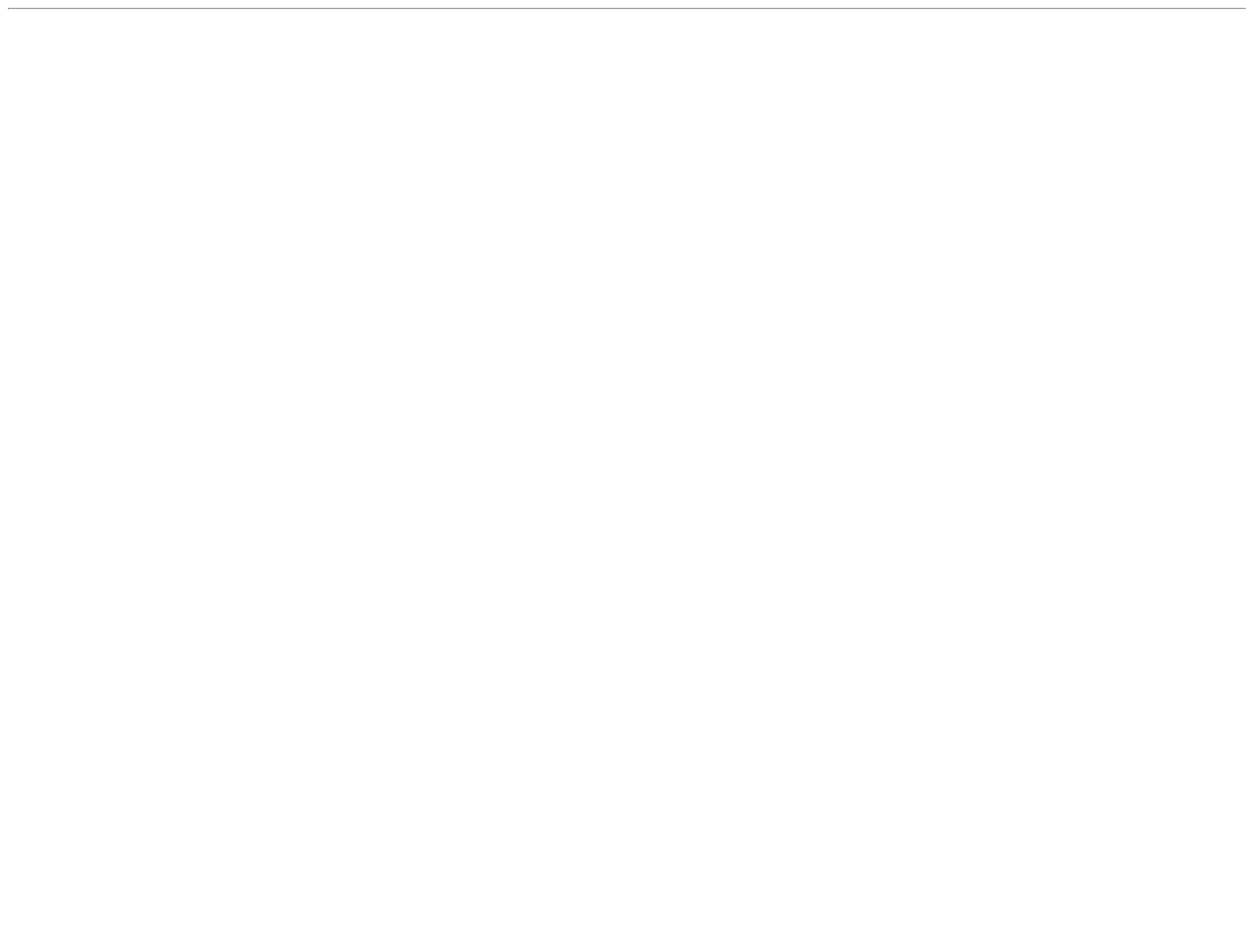
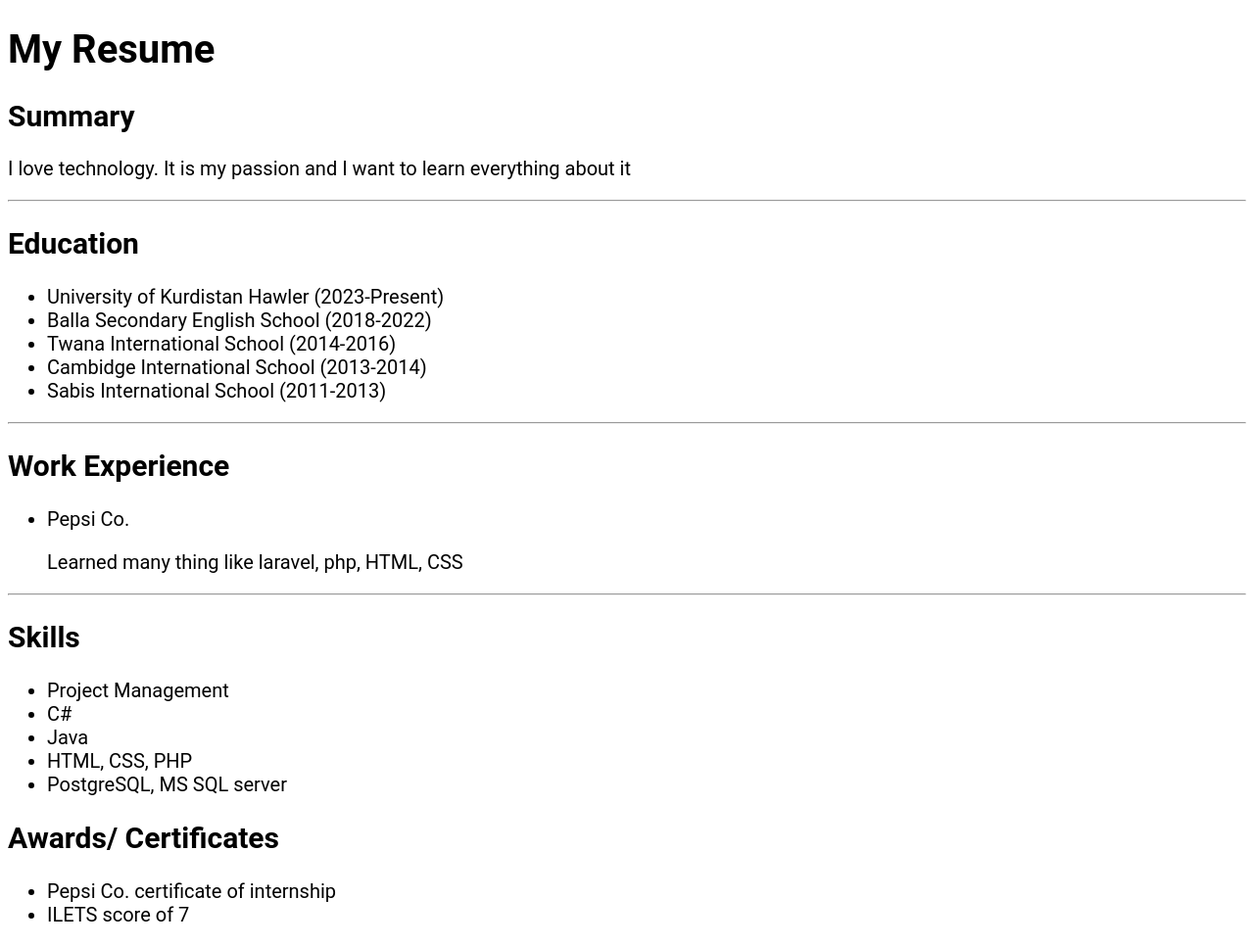
Before and after one commit to GoldenDipper/html-portfolio, a plain HTML site: page index.html in a window 1280 px wide. Shown: the whole page at 98% size. Before the commit the page ends 800 px from the top, so only its background shows below. Drawn offline with Linux system fonts and the light colour scheme.

Commit message:
Capstone project 1- online resume

```diff
--- a/index.html
+++ b/index.html
@@ -1,11 +1,44 @@
 <!DOCTYPE html>
-<html lang="en">
+<html lang style="font-size: 20px;font-family: Roboto, Arial, sans-serif;" lang="en">
 <head>
     <meta charset="UTF-8">
-    <meta name="viewport" content="width=device-width, initial-scale=1.0">
-    <title>Document</title>
+    <title>My Resume</title>
 </head>
 <body>
+    <h1>My Resume</h1>
+    <h2>Summary</h2>
+    <p>I love technology. It is my passion and I want to learn everything about it</p>
     <hr>
+    <h2>Education</h2>
+    <ul>
+        <li>University of Kurdistan Hawler (2023-Present)</li>
+        <li>Balla Secondary English School (2018-2022)</li>
+        <li>Twana International School (2014-2016)</li>
+        <li>Cambidge International School (2013-2014)</li>
+        <li>Sabis International School (2011-2013)</li>
+    </ul>
+    <hr>
+    <h2>Work Experience</h2>
+    <ul>
+        <li>Pepsi Co.</li>
+        <p>Learned many thing like laravel, php, HTML, CSS</p>
+    </ul>
+    <hr>
+    <h2>Skills</h2>
+    <ul>
+        <li>Project Management</li>
+        <li>C#</li>
+        <li>Java</li>
+        <li>HTML, CSS, PHP</li>
+        <li>PostgreSQL, MS SQL server</li>
+    </ul>
+    <h2>Awards/ Certificates</h2>
+    <ul>
+        <li>Pepsi Co. certificate of internship</li>
+        <li>ILETS score of 7</li>
+    </ul>
 </body>
+<footer>
+    <a href = "about.html"></a>
+</footer>
 </html>
```
